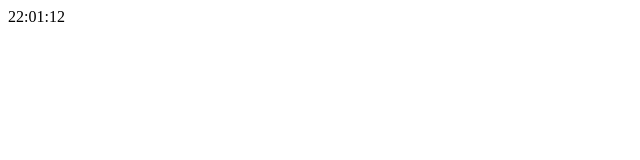
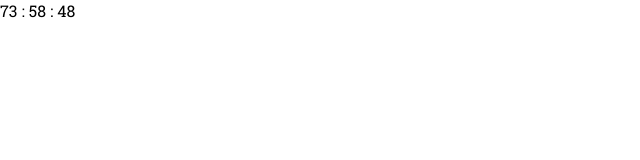
Before and after one commit to ZadkovDM/studyJS, a plain HTML site: page Lesson_7/timer/index.html in a window 1280 px wide. Shown: the full height of the page, 0-640 px from the left. Drawn offline with nearby package versions, Linux system fonts and the light colour scheme; files that its build step writes are made by us from their sources.

Commit message:
Исправление Lesson_7

```diff
--- a/Lesson_7/timer/index.html
+++ b/Lesson_7/timer/index.html
@@ -1,12 +1,23 @@
 <!DOCTYPE html>
-<html lang="en">
+<html lang="ru">
 <head>
 	<meta charset="UTF-8">
-	<meta name="viewport" content="width=device-width, initial-scale=1.0">
-	<meta http-equiv="X-UA-Compatible" content="ie=edge">
-	<title>Document</title>
+	<title>Yoga</title>
+
+	<link href="https://fonts.googleapis.com/css?family=Roboto+Slab:300,400,700&amp;subset=cyrillic-ext" rel="stylesheet">
+	<link rel="stylesheet" href="css/bootstrap-grid.min.css">
+	<link rel="stylesheet" href="css/style.css">
 </head>
 <body>
+	<div class="timer">
+		<div class="timer-numbers" id="timer">
+			<span class="hours">18</span>
+			<span>:</span>
+			<span class="minutes">20</span>
+			<span>:</span>
+			<span class="seconds">11</span>
+		</div>
+	</div>
 	<script src="js/script.js"></script>
 </body>
 </html>
--- a/Lesson_7/timer/js/script.js
+++ b/Lesson_7/timer/js/script.js
@@ -1,11 +1,47 @@
-function z(a) {
-	if (a < 10) {
-		a = '0' + a;
-	}
-	return a;
+let deadline = '2019-05-07';
+
+function grtTimeRemaining(endtime) {
+	let t = Date.parse(endtime) - Date.parse(new Date()),
+	seconds = Math.floor((t/1000) % 60),
+	minutes = Math.floor((t/1000/60) % 60),
+	hours = Math.floor((t/(1000*60*60)));
+
+	return {
+		'total' : t,
+		'hours' : hours,
+		'minutes' : minutes,
+		'seconds' : seconds
+	};
 }
 
-setInterval(function Timer() {
-	let time = new Date();
-	document.querySelector('body').textContent = z(time.getHours()) + ':' + z(time.getMinutes()) + ':' + z(time.getSeconds());
-}, 1000);
+function setClock(id, endtime) {
+	let timer = document.getElementById(id),
+		hours = timer.querySelector('.hours'),
+		minutes = timer.querySelector('.minutes'),
+		seconds = timer.querySelector('.seconds'),
+		timeInteval = setInterval(updatesClock, 1000);
+
+	function zero(a) {
+		if (a < 10) {
+			a = '0' + a;
+		}
+		return a;
+	}
+
+	function updatesClock() {
+		let t = grtTimeRemaining(endtime);
+		hours.textContent = zero(t.hours);
+		minutes.textContent = zero(t.minutes);
+		seconds.textContent = zero(t.seconds);
+
+		if (t.total <= 0) {
+			clearInterval(timeInteval);
+			hours.textContent = '00';
+			minutes.textContent = '00';
+			seconds.textContent = '00';
+		}
+	}
+}
+
+
+setClock('timer', deadline);
```
